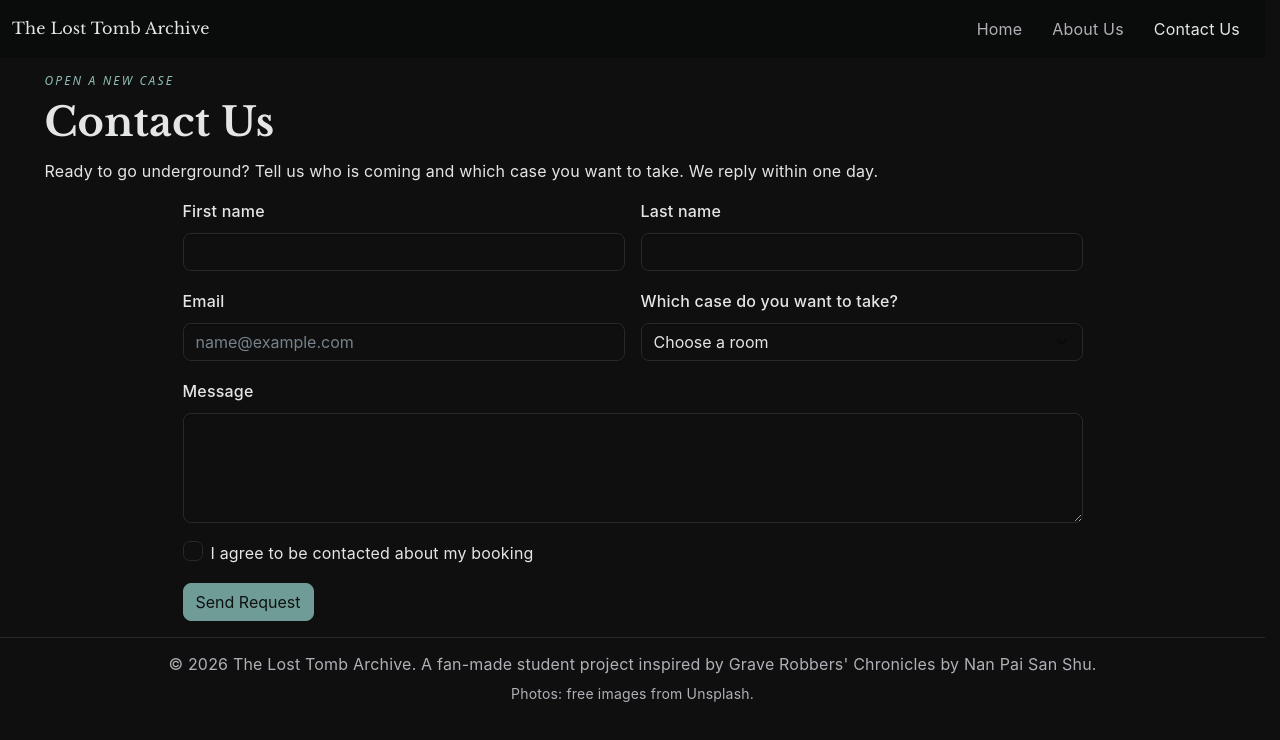
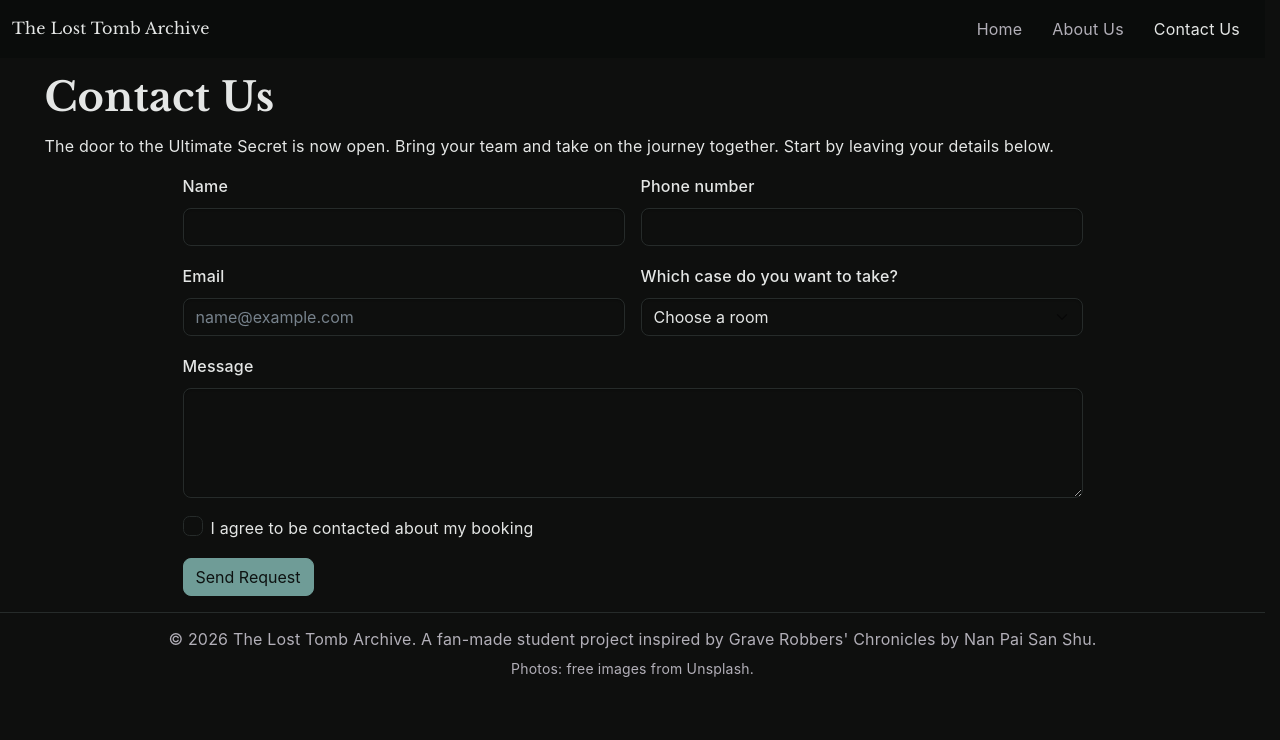
Before and after one commit to azimowang0519-stack/lab6, a plain HTML site: page contact.html in a window 1280 px wide. Drawn offline with nearby package versions, Linux system fonts and the light colour scheme.

Commit message:
contact-7

```diff
--- a/contact.html
+++ b/contact.html
@@ -44,22 +44,21 @@
 
 <main>
   <div class="container mt-3">
-    <p class="case-no fst-italic fg-primary mt-4 mb-1">Open a New Case</p>
-    <h1 class="mb-3 fw-bold">Contact Us</h1>
-    <p class="mb-4">Ready to go underground? Tell us who is coming and which case you want to take. We reply within one day.</p>
+    <h1 class="mt-4 mb-3 fw-bold">Contact Us</h1>
+    <p class="mb-4">The door to the Ultimate Secret is now open. Bring your team and take on the journey together. Start by leaving your details below.</p>
 
     <form style="max-width: 900px" class="mx-auto">
       <div class="row g-5">
         <div class="md:col-6">
           <div class="form-field">
-            <label for="firstName" class="form-label">First name</label>
-            <input type="text" class="form-control" id="firstName" required>
+            <label for="name" class="form-label">Name</label>
+            <input type="text" class="form-control" id="name" required>
           </div>
         </div>
         <div class="md:col-6">
           <div class="form-field">
-            <label for="lastName" class="form-label">Last name</label>
-            <input type="text" class="form-control" id="lastName">
+            <label for="phone" class="form-label">Phone number</label>
+            <input type="tel" class="form-control" id="phone">
           </div>
         </div>
         <div class="md:col-6">
@@ -101,7 +100,7 @@
 </main>
 
 <footer class="text-center py-4 mt-5 border-top fg-2">
-   <p class="mb-1">&copy; 2026 The Lost Tomb Archive. A fan-made student project inspired by Grave Robbers' Chronicles by Nan Pai San Shu.</p>
+  <p class="mb-1">&copy; 2026 The Lost Tomb Archive. A fan-made student project inspired by Grave Robbers' Chronicles by Nan Pai San Shu.</p>
   <p class="mb-0 small">Photos: free images from Unsplash.</p>
 </footer>
 </body>
```
